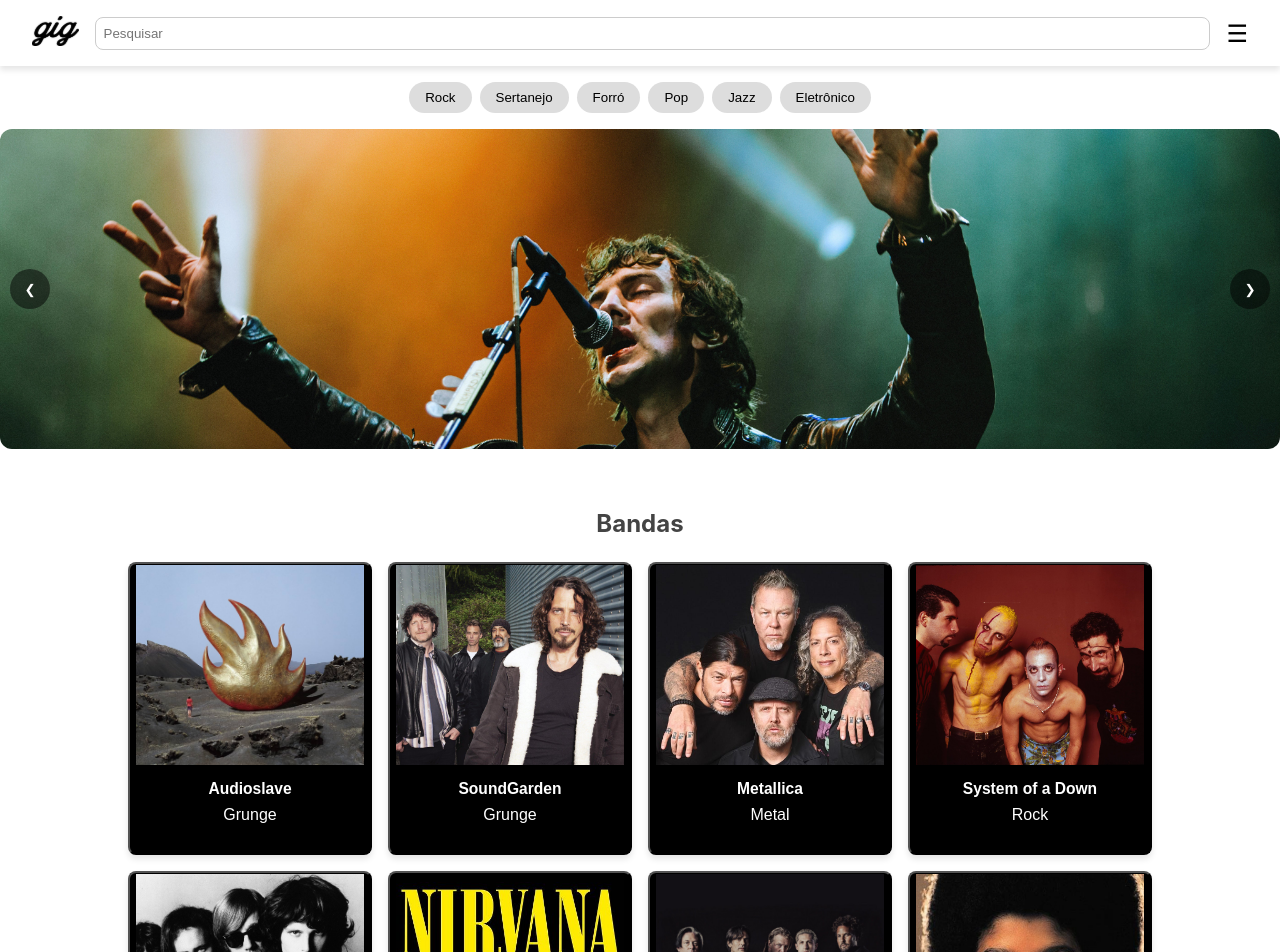
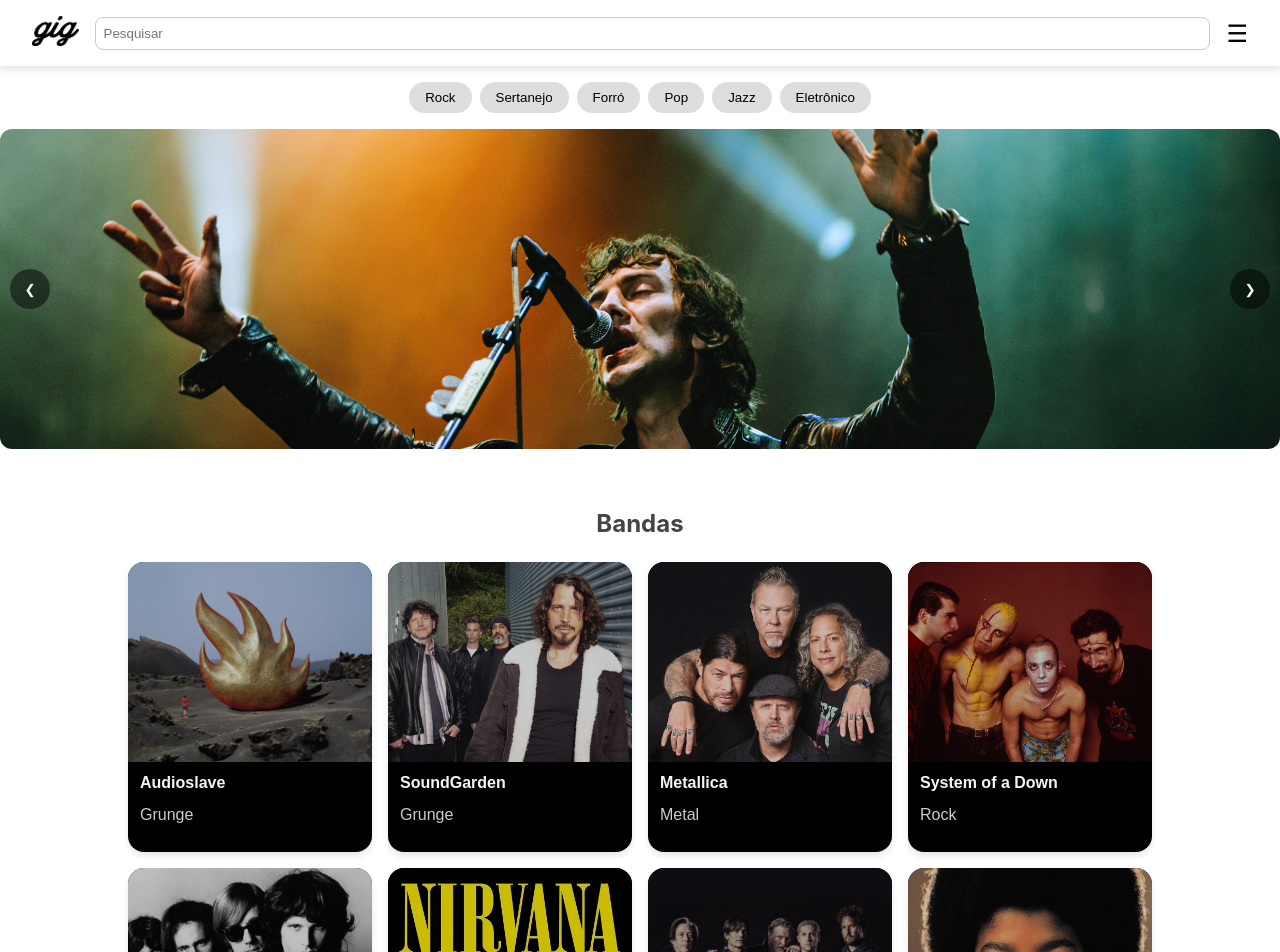
Before and after one commit to ArthurDiogenes/gig-front, a React (Vite) app: page / in a window 1280 px wide. Shown: the top 952 px of the page. Built offline with nearby package versions, Linux system fonts and the light colour scheme; no server answers.

Commit message:
update styles bandCards

```diff
--- a/src/components/BandCard/BandCard.module.css
+++ b/src/components/BandCard/BandCard.module.css
@@ -1,30 +1,52 @@
 .bandCard {
     background: #000;
-    color: #fff;
-    border-radius: 8px;
+    color: #f5f5f5;
+    border-radius: 16px;
     overflow: hidden;
     box-shadow: 0px 4px 6px rgba(0, 0, 0, 0.1);
     transition: transform 0.3s;
+    display: flex;
+    flex-direction: column;
+    padding: 0;
+    border: none;
+    width: 100%;
+    text-align: left;
+    cursor: pointer;
 }
 
 .bandCard:hover {
-    transform: scale(1.05);
+    transform: translateY(-6px) scale(1.02);
+    box-shadow: 0 10px 24px rgba(0, 0, 0, 0.3);
 }
 
 .image {
+    display: block;
     width: 100%;
     height: 200px;
     object-fit: cover;
+    transition: filter 0.3s ease;
+    filter: brightness(0.8);
+}
+
+.bandCard:hover .image {
+    filter: brightness(1);
 }
 
 .info {
     padding: 12px;
+    display: flex;
+    flex-direction: column;
+    gap: 6px;
 }
 
 h3 {
     margin: 0;
+    font-size: 1rem;
+    font-weight: 600;
 }
 
 p {
     margin: 4px 0 0;
+    font-size: 0.875rem;
+    color: #ccc;
 }
```
